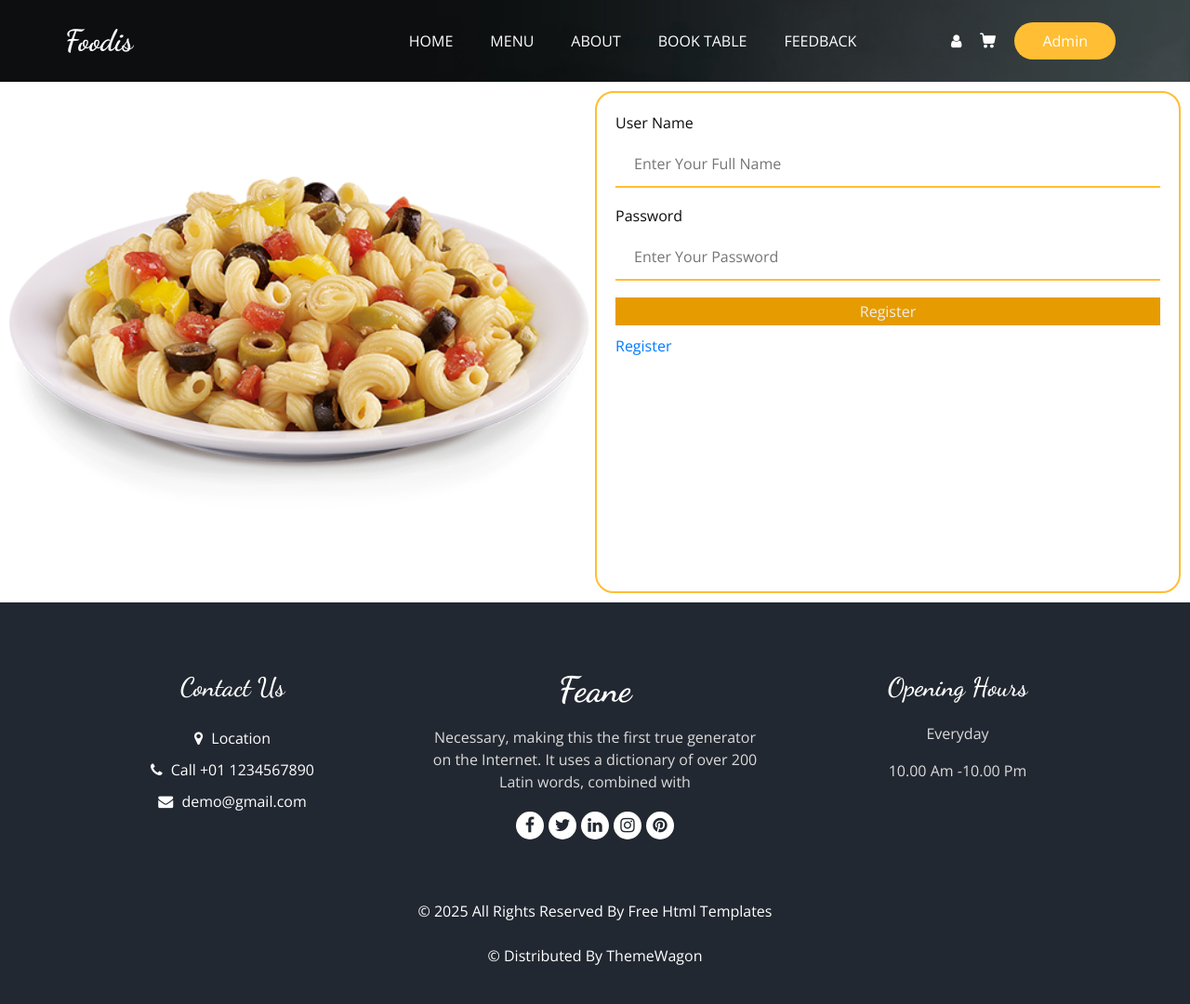
After one commit to asifahmad0/foodApp, a Django app: page /loginn/ in a window 1280 px wide. The commit adds this page. Shown: the whole page at 93% size. Run offline with Django 5.2, Linux system fonts and the light colour scheme; some libraries are stand-ins or nearby versions.

Commit message:
login/signup page add

```diff
--- a/foodProject/foodApp/models.py
+++ b/foodProject/foodApp/models.py
@@ -1,4 +1,5 @@
 from django.db import models
+from django.contrib.auth.models import User,Group
 
 # Create your models here.
 
--- a/foodProject/foodApp/views.py
+++ b/foodProject/foodApp/views.py
@@ -1,4 +1,4 @@
-from django.shortcuts import render
+from django.shortcuts import render,redirect
 from django.http import HttpResponse
 from .models import itemsList,items,Review,book_table
 
@@ -46,7 +46,6 @@ def book(request):
     return render(request, 'book.html')
 
 def menu(request):
-
     item = items.objects.all()
     cetegory = itemsList.objects.all()
     return render(request, 'menu.html',{'item':item, 'cetegory':cetegory})
@@ -63,3 +62,11 @@ def feedback(request):
             data.save()
 
     return render(request, "feedback.html")
+
+def profile(request):
+
+    return render(request, 'profile.html')
+
+def loginn(request):
+
+    return render(request, 'login.html')
--- a/foodProject/foodProject/urls.py
+++ b/foodProject/foodProject/urls.py
@@ -27,4 +27,6 @@ urlpatterns = [
     path('book/',book, name='Book'),
     path('menu/',menu, name='Menu'),
     path('feedback/',feedback, name='Feedback'),
+    path('profile/',profile, name='Profile'),
+    path('loginn/',loginn, name='Login'),
 ]+ static(settings.STATIC_URL, document_root = settings.STATIC_ROOT)+ static(settings.MEDIA_URL, document_root = settings.MEDIA_ROOT)
--- a/foodProject/statics/css/style.css
+++ b/foodProject/statics/css/style.css
@@ -208,6 +208,10 @@ a:focus {
 .user_option .user_link {
   color: #ffffff;
 }
+.user_option #pro {
+  color: #ffffff;
+  cursor: pointer;
+}
 
 .user_option .user_link:hover {
   color: #ffbe33;
@@ -308,6 +312,89 @@ a:focus {
           transform: rotate(90deg);
   top: 0;
 }
+/* -----------------------Profile section--------------------------------------*/
+#entre_account{
+  width:100vw;
+  height: 70vh;
+  padding: 10px;
+  display: grid;
+  grid-template-columns: repeat(2, 1fr);
+}
+
+.form{
+  display: flex;
+  flex-direction: column;
+  padding: 20px;
+  gap: 10px;
+  border: 2px solid #ffbe33;
+  border-radius: 20px;
+}
+
+.form div{
+  width: 100%;
+  height: 90px;
+  overflow: hidden
+}
+.form div input{
+ width: 100%;
+ height: 50px;
+ color: #000000;
+ padding-left: 20px;
+ outline: none;
+ border: none;
+ border-bottom: 2px solid #ffbe33;
+}
+.form button{
+  outline: none;
+  background-color:#e69c00;
+  border: 2px solid #e69c00;
+  color: #eee;
+}
+.form button:hover{
+  background-color: #e88c0e;
+}
+.login{
+  width: 100%;
+  height: 100%;
+  overflow: hidden;
+}
+.login img{
+  width: 100%;
+  height: 100%;
+  object-fit: contain;
+}
+#login{
+  display: none;
+}
+
+#profile{
+  width: 200px;
+  height: 200px;
+  position: fixed;
+  top: -400px;
+  right: 100px;
+  display: flex;
+  gap: 10px;
+  border: 2px solid #ffbe33;
+  background-color: rgba(0, 0, 0, 0.281);
+  flex-direction: column;
+  align-items: center;
+  justify-content: center;
+  z-index: 100000;
+  transition: 0.5S;
+}
+#profile li{
+  list-style: none;
+  padding: 10px 20px;
+  background-color:#ffbe33;
+}
+#profile li a{
+  text-decoration: none;
+  color: white;
+}
+/* -----------------------End section--------------------------------------*/
+
+
 /* ------------------------cart section--------------------------------------*/
 
 .cartTab{
--- a/foodProject/statics/css/style.scss
+++ b/foodProject/statics/css/style.scss
@@ -673,7 +673,7 @@ a:focus {
     }
   }
 
-}
+
 
 // end book section
 
@@ -912,3 +912,16 @@ a:focus {
 }
 
 // end footer section
+
+#profile{
+  width: 200px;
+  height: 200px;
+  display: flex;
+  flex-direction: column;
+  align-items: center;
+  li{
+    list-style: none;
+    padding: 10px 20px;
+    background-color:#ffbe33;
+  }
+}
--- /dev/null
+++ b/foodProject/statics/js/profile.js
@@ -0,0 +1,16 @@
+ let profile = document.getElementById('profile');
+ let profile_btn = document.getElementById('pro');
+
+ let pro_value = '0'
+
+ profile_btn.addEventListener('click', function(e){
+    if(pro_value== '0'){
+        profile.style.top='70px';
+        pro_value = '1';
+        console.log('working', pro_value)
+    }else{
+        profile.style.top='-400px';
+        pro_value = '0';
+        console.log('not working', pro_value)
+    }
+ })
--- a/foodProject/template/head.html
+++ b/foodProject/template/head.html
@@ -72,7 +72,7 @@
               </li>
             </ul>
             <div class="user_option">
-              <a href="" class="user_link">
+              <a id="pro" class="user_link">
                 <i class="fa fa-user" aria-hidden="true"></i>
               </a>
               <a id="cartTab" class="cart_link" onclick="cartOpen()">
@@ -141,6 +141,17 @@
     {%block slider %}{% endblock%}
   </div>
 
+   <!-- Start Profile section -->
+    <div id="profile">
+    <li><a href="{% url 'Profile' %}">Register</a></li>
+    <li><a href="{% url 'Login' %}">Login</a></li>
+</div>
+
+{% block profile %}{% endblock %}
+
+
+    <!-- End Profile section -->
+
   <!-- Start Cart section -->
   <div class="cartTab ">
     <div id="soping_title">
@@ -173,7 +184,8 @@
   <!-- end Cart section -->
 
 
-{% block content %}{% endblock %}
+{% block content %}
+{% endblock %}
 
 
 
@@ -281,6 +293,7 @@
 <!-- custom js -->
 <script src="{% static 'js/custom.js' %}"></script>
 <script src="{% static 'js/cart.js' %}"></script>
+<script src="{% static 'js/profile.js' %}"></script>
 <!-- Google Map -->
 <script src="https://maps.googleapis.com/maps/api/js?key=AIzaSyCh39n5U-4IoWpsVGUHWdqB6puEkhRLdmI&callback=myMap">
 </script>
--- /dev/null
+++ b/foodProject/template/login.html
@@ -0,0 +1,27 @@
+{% extends 'head.html' %}
+{% load static %}
+{%block class%}class="sub_page"{% endblock %}
+{% block profile %}
+
+<main id="entre_account">
+    <div class="login">
+        <img src="{% static 'images/f4.png'%}">
+</div>
+
+        <form class="form" action="" method="POST">{% csrf_token %}
+            <div>
+                <label for="">User Name</label>
+                <input type="text" name="Uname" placeholder="Enter Your Full Name" required>
+            </div>
+            <div>
+                <label for="">Password</label>
+                <input type="password" name="Pass" placeholder="Enter Your Password" required>
+            </div>
+            <button type="submit">Register</button>
+            <a href="{% url 'Profile' %}">Register</a>
+        </form>
+
+
+
+</main>
+{% endblock profile %}
```
Also changed, not shown: foodProject/template/profile.html (added, +33 -0 lines), foodProject/db.sqlite3.
